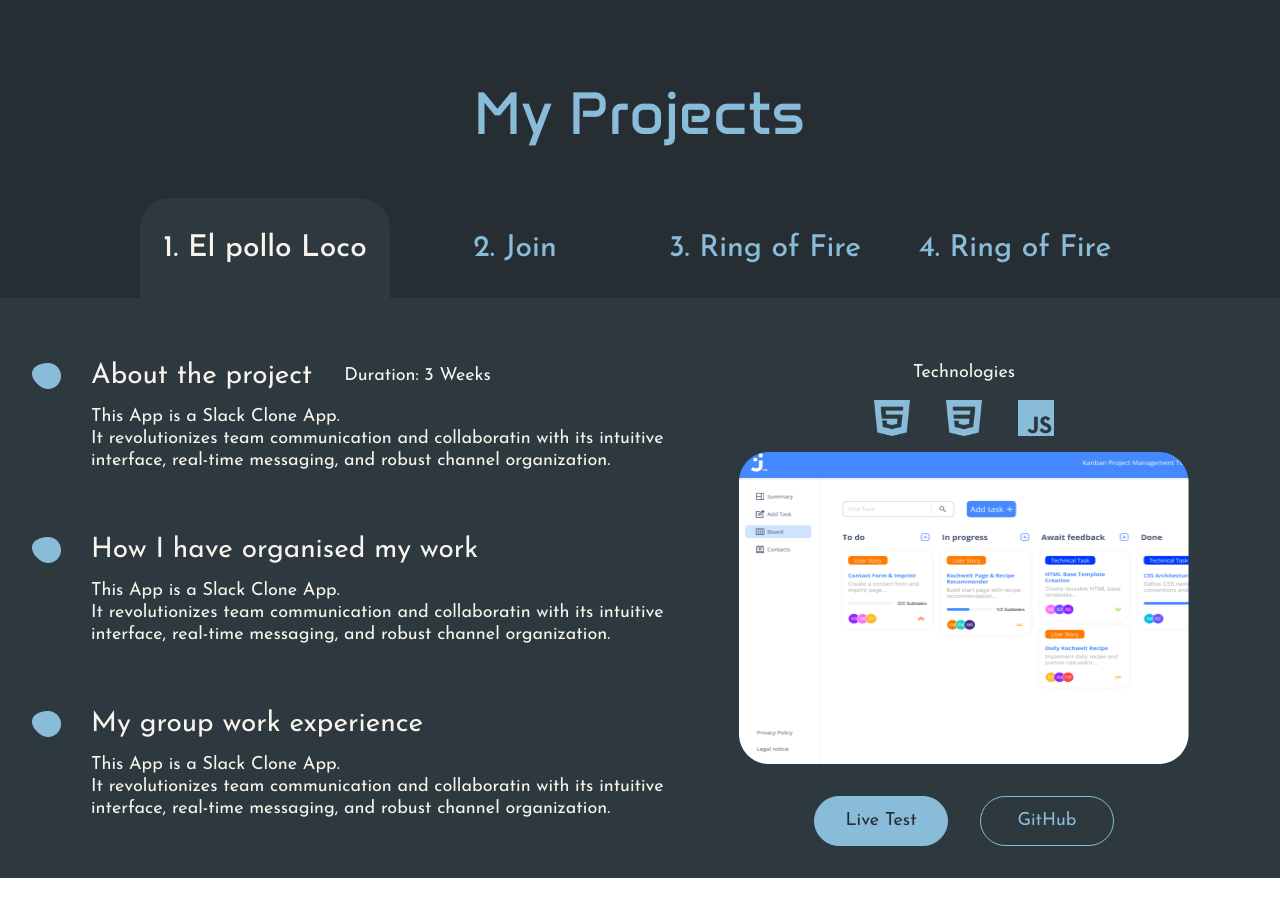
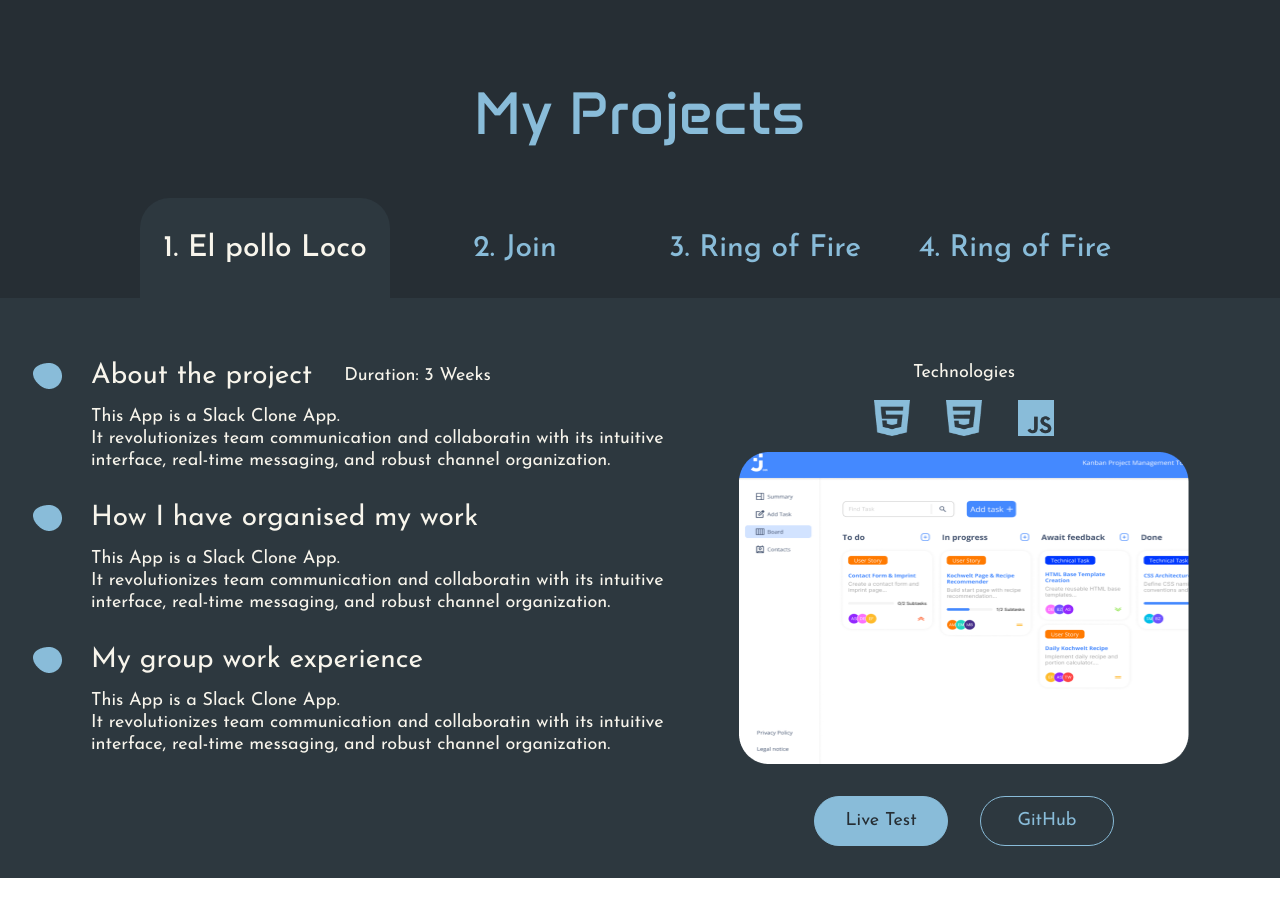
Before and after one commit to JonasGersting/my_portfolio, an Angular app: page / in a window 1280 px wide. Shown: the part 2008-2924 px from the top of the page. Built offline with nearby package versions, Linux system fonts and the light colour scheme.

Commit message:
added animation to my projects and solved margin issues

```diff
--- a/src/app/my-projects/my-projects.component.html
+++ b/src/app/my-projects/my-projects.component.html
@@ -6,7 +6,10 @@
         }
 
     </div>
-    @if (activeButton !== null) {
-    <app-project [project]="projects[activeButton]"></app-project>
-    }
+    <div class="appProjectWrapper" >
+        @if (activeButton !== null) {
+            <app-project [project]="projects[activeButton]" [ngClass]="{'active': activeButton !== null, 'animate': triggerAnimation}" ></app-project>
+            }
+    </div>
+
 </section>
--- a/src/app/my-projects/my-projects.component.scss
+++ b/src/app/my-projects/my-projects.component.scss
@@ -46,7 +46,31 @@ section {
     }
 }
 
+.appProjectWrapper {
+    background-color: $tabBg;
+}
+
+@keyframes slideInFromRight {
+  from {
+    transform: translateX(100%);
+    opacity: 0;
+  }
+  to {
+    transform: translateX(0);
+    opacity: 1;
+  }
+}
+
 app-project {
     width: 100%;
     height: 100%;
-}
+    display: none; // Standardmäßig ausblenden
+
+    &.active {
+      display: block; // Sichtbar, wenn aktiv
+    }
+
+    &.animate {
+      animation: slideInFromRight 0.7s ease-in-out;
+    }
+  }
--- a/src/app/my-projects/my-projects.component.ts
+++ b/src/app/my-projects/my-projects.component.ts
@@ -10,7 +10,8 @@ import { ProjectComponent } from "./project/project.component";
   styleUrls: ['./my-projects.component.scss']
 })
 export class MyProjectsComponent {
-  activeButton: number = 0;
+  activeButton: any = 0;
+  triggerAnimation: boolean = false;
   projects: any = [
     { title: 'El pollo Loco',
       headline1:'About the project',
@@ -61,6 +62,10 @@ export class MyProjectsComponent {
 
 
   activateBtn(position: number) {
+    this.triggerAnimation = false; // Animation zurücksetzen
+    setTimeout(() => {
       this.activeButton = position;
+      this.triggerAnimation = true; // Animation erneut starten
+    }, 50); // Verzögerung von 0ms, um den Zustand zu aktualisieren
   }
 }
--- a/src/app/my-projects/project/project.component.scss
+++ b/src/app/my-projects/project/project.component.scss
@@ -5,9 +5,10 @@ section {
     @include orderElements($direction: row, );
     width: 100%;
     height: 100%;
-    background-color: $tabBg;
+    margin-top: 64px;
 
     >.projectBulletPoints {
+        @include orderElements($align_items: start, $justify_content: start);
         margin-right: 48px;
         height: 100%;
         width: 600px;
@@ -24,7 +25,6 @@ section {
             >div {
                 @include orderElements($direction: row, $justify_content: start);
                 margin-bottom: 16px;
-                margin-top: 64px;
                 position: relative;
 
                 >img {
@@ -48,10 +48,9 @@ section {
     }
 
     >.projectImgs {
-        margin-top: 64px;
-        @include orderElements();
+        @include orderElements($justify_content: start);
         color: $creme_white;
-
+        height: 100%;
         >span {
             @include setFont($family: 'Josefin Sans', $size: 18px, $weight: 400);
             line-height: 22px;
@@ -104,6 +103,7 @@ section {
                 &:nth-child(2) {
                     background-color: $tabBg;
                     color: $primary_blue;
+                    transition: background-color 0.3s ease;
 
                     &:hover {
                         background-color: #3F454A;
```
